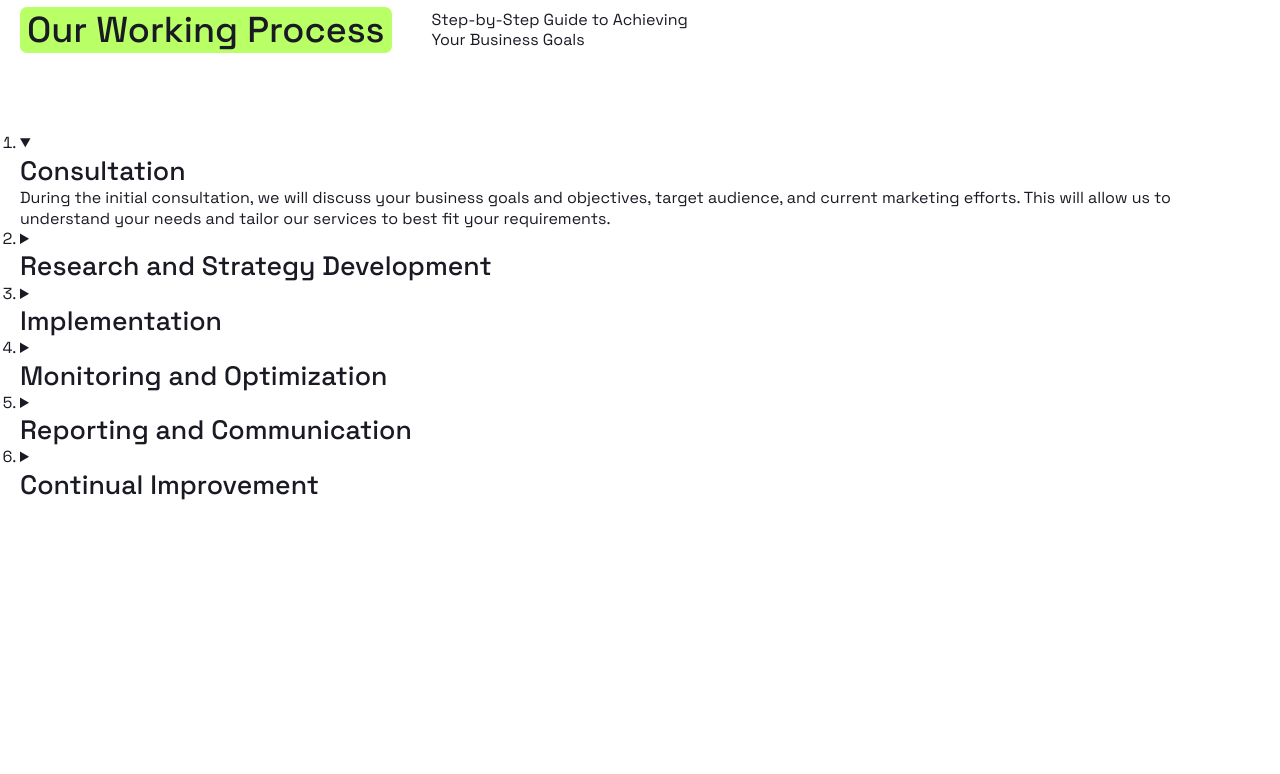
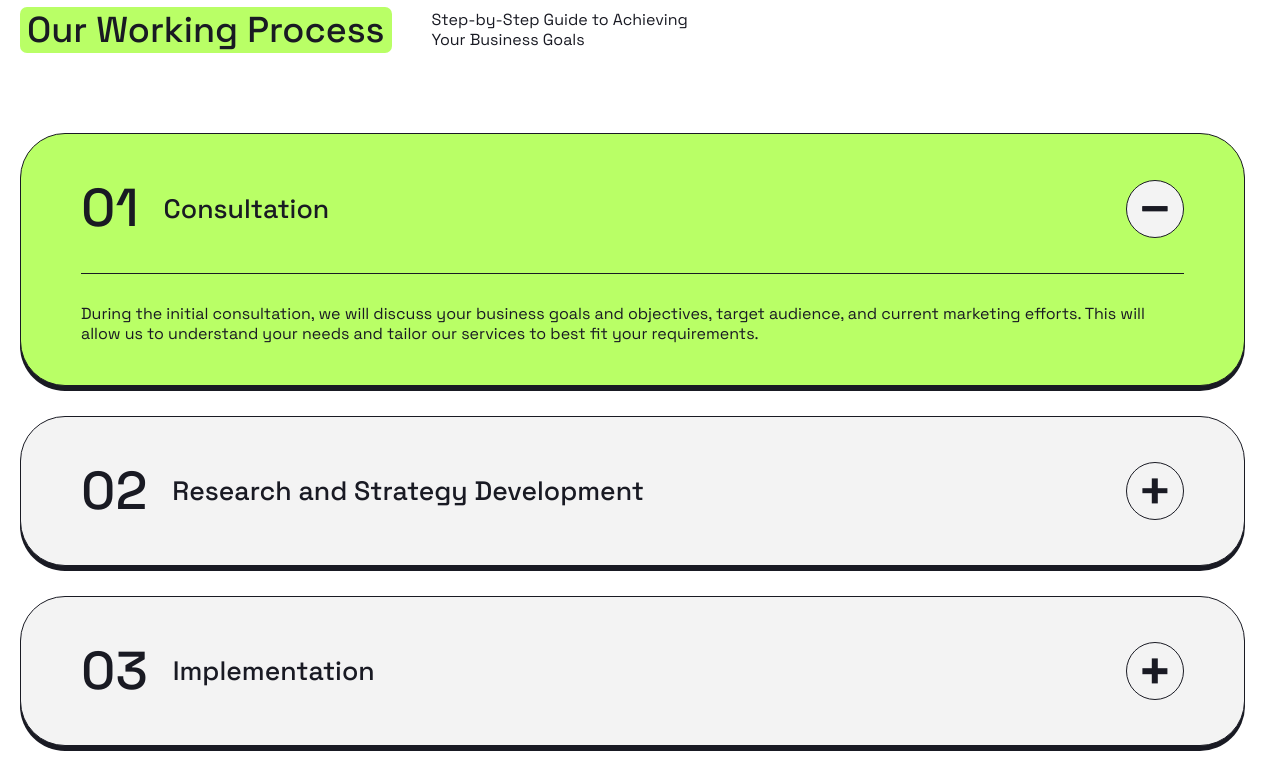
Before and after one commit to szhaslandev/positivus, a website built with Vite: page index.html in a window 1280 px wide. Shown: the part 3040-3814 px from the top of the page. Before the commit the page ends 3592 px from the top, so only its background shows below. Built offline with nearby package versions, Linux system fonts and the light colour scheme.

Commit message:
feat: add process section styles

```diff
--- a/src/styles/sections/_index.scss
+++ b/src/styles/sections/_index.scss
@@ -1,3 +1,4 @@
 @forward 'hero';
 @forward 'services';
 @forward 'studies';
+@forward 'process';
--- /dev/null
+++ b/src/styles/sections/_process.scss
@@ -0,0 +1,120 @@
+@use '../helpers' as *;
+
+.process {
+  &__list {
+    display: flex;
+    flex-direction: column;
+    row-gap: 30px;
+    counter-reset: custom-counter;
+    list-style: none;
+
+    @include mobile {
+      row-gap: 20px;
+    }
+  }
+
+  &__item {
+    --counterContent: counter(custom-counter);
+
+    counter-increment: custom-counter;
+
+    &:nth-child(-n + 9) {
+      --counterContent: '0' counter(custom-counter);
+    }
+  }
+
+  &__accordion {
+    --indicatorVerticalRotate: 90deg;
+
+    padding: 40px 60px;
+    background-color: var(--color-gray);
+    border: var(--border);
+    border-radius: var(--border-radius-large);
+    box-shadow: var(--shadow);
+    transition-duration: var(--transition-duration);
+
+    @include hover {
+      background-color: var(--color-accent);
+    }
+
+    @include mobile {
+      padding: 30px;
+    }
+
+    &[open] {
+      --indicatorVerticalRotate: 0deg;
+
+      background-color: var(--color-accent);
+    }
+
+    &-header {
+      display: flex;
+      justify-content: space-between;
+      align-items: center;
+      column-gap: 50px;
+      cursor: pointer;
+      user-select: none;
+
+      @include mobile {
+        column-gap: 28px;
+      }
+    }
+
+    &-title {
+      @include fluid-text(30, 18);
+
+      display: flex;
+      align-items: center;
+      column-gap: 25px;
+
+      @include mobile {
+        column-gap: 33px;
+      }
+
+      &::before {
+        content: var(--counterContent);
+        font-size: 2em;
+
+        @include mobile {
+          font-size: 30px;
+        }
+      }
+    }
+
+    &-indicator {
+      @include flex-center;
+      @include square(58px);
+
+      flex-shrink: 0;
+      position: relative;
+      background-color: var(--color-gray);
+      border: var(--border);
+      border-radius: 50%;
+
+      @include mobile {
+        width: 30px;
+      }
+
+      &::before,
+      &::after {
+        @include abs-center;
+
+        content: '';
+        width: 45%;
+        height: 10%;
+        background-color: var(--color-dark);
+      }
+
+      &::after {
+        rotate: var(--indicatorVerticalRotate);
+        transition-duration: var(--transition-duration);
+      }
+    }
+
+    &-body {
+      margin-top: 30px;
+      padding-top: 30px;
+      border-top: var(--border);
+    }
+  }
+}
```
